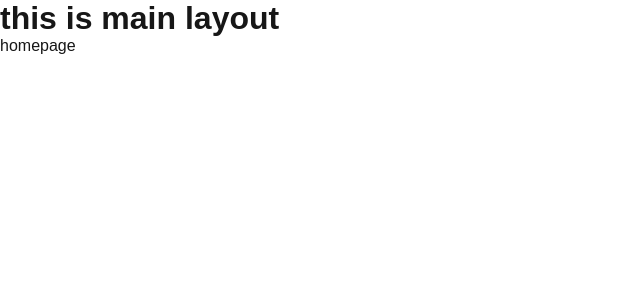
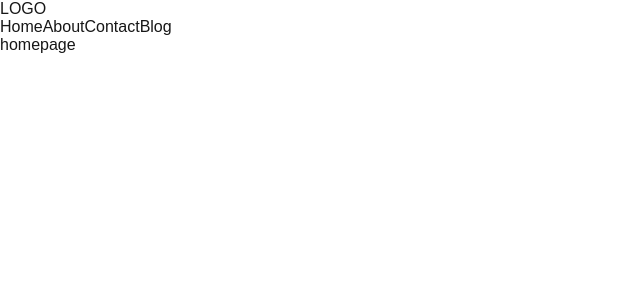
Before and after one commit to ns-tuli/BlogApp, a Next.js app: page / in a window 1280 px wide. Shown: the top 300 px of the page, without its empty margins (0-640 px from the left). Built offline with nearby package versions, Linux system fonts and the light colour scheme.

Commit message:
loading , error , not-found

```diff
--- a/src/app/layout.js
+++ b/src/app/layout.js
@@ -1,5 +1,7 @@
 import { Geist, Geist_Mono } from "next/font/google";
 import "./globals.css";
+import Navbar from "@/components/navbar/Navbar";
+import Footer from "@/components/footer/Footer";
 
 const geistSans = Geist({
   variable: "--font-geist-sans",
@@ -20,8 +22,9 @@
   return (
     <html lang="en">
       <body className={`${geistSans.variable} ${geistMono.variable}`}>
-        <h1>this is main layout</h1>
+        <Navbar />
         {children}
+        <Footer />
       </body>
     </html>
   );
--- /dev/null
+++ b/src/components/footer/Footer.jsx
@@ -0,0 +1,11 @@
+
+
+const Footer = () => {
+  return (
+    <div>
+
+    </div>
+  )
+}
+
+export default Footer
--- /dev/null
+++ b/src/components/navbar/Navbar.jsx
@@ -0,0 +1,14 @@
+import Links from "./links/Links";
+
+const Navbar = () => {
+  return (
+    <div>
+     <div>LOGO</div>
+     <div>
+        <Links/>
+     </div>
+    </div>
+  )
+}
+
+export default Navbar
--- /dev/null
+++ b/src/components/navbar/links/Links.jsx
@@ -0,0 +1,34 @@
+import Link from "next/link";
+
+const Links = () => {
+  const links = [
+    {
+      title: "Home",
+      path: "/",
+    },
+    {
+      title: "About",
+      path: "/about",
+    },
+    {
+      title: "Contact",
+      path: "/contact",
+    },
+    {
+      title: "Blog",
+      path: "/blog",
+    },
+  ];
+
+  return (
+    <div>
+      {links.map((link) => (
+        <Link href={link.path} key={link.title}>
+          {link.title}
+        </Link>
+      ))}
+    </div>
+  );
+};
+
+export default Links;
```
Also changed, not shown: src/app/error.jsx (added, +9 -0 lines), src/app/loading.jsx (added, +7 -0 lines), src/app/not-found.jsx (added, +13 -0 lines).
